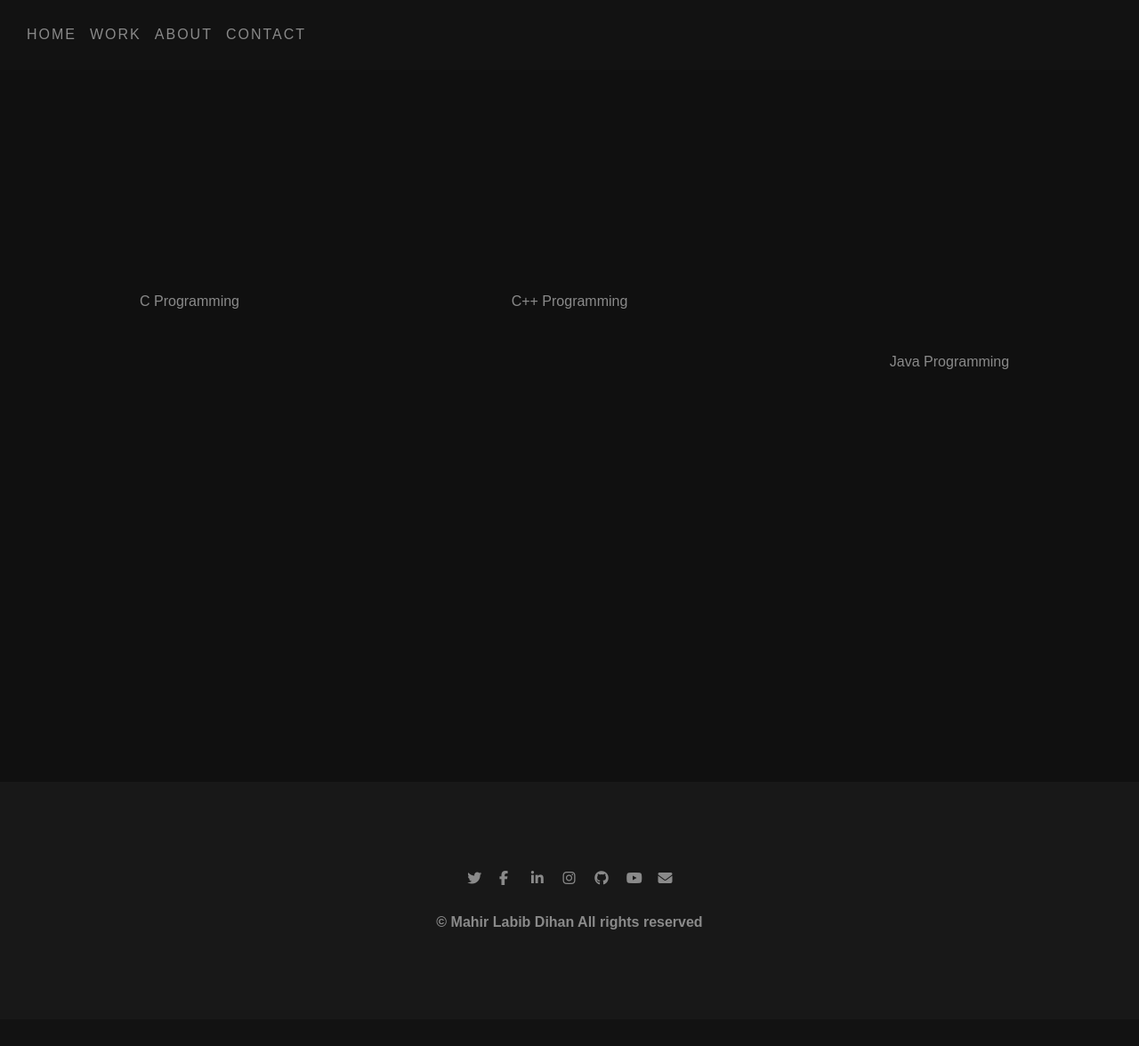
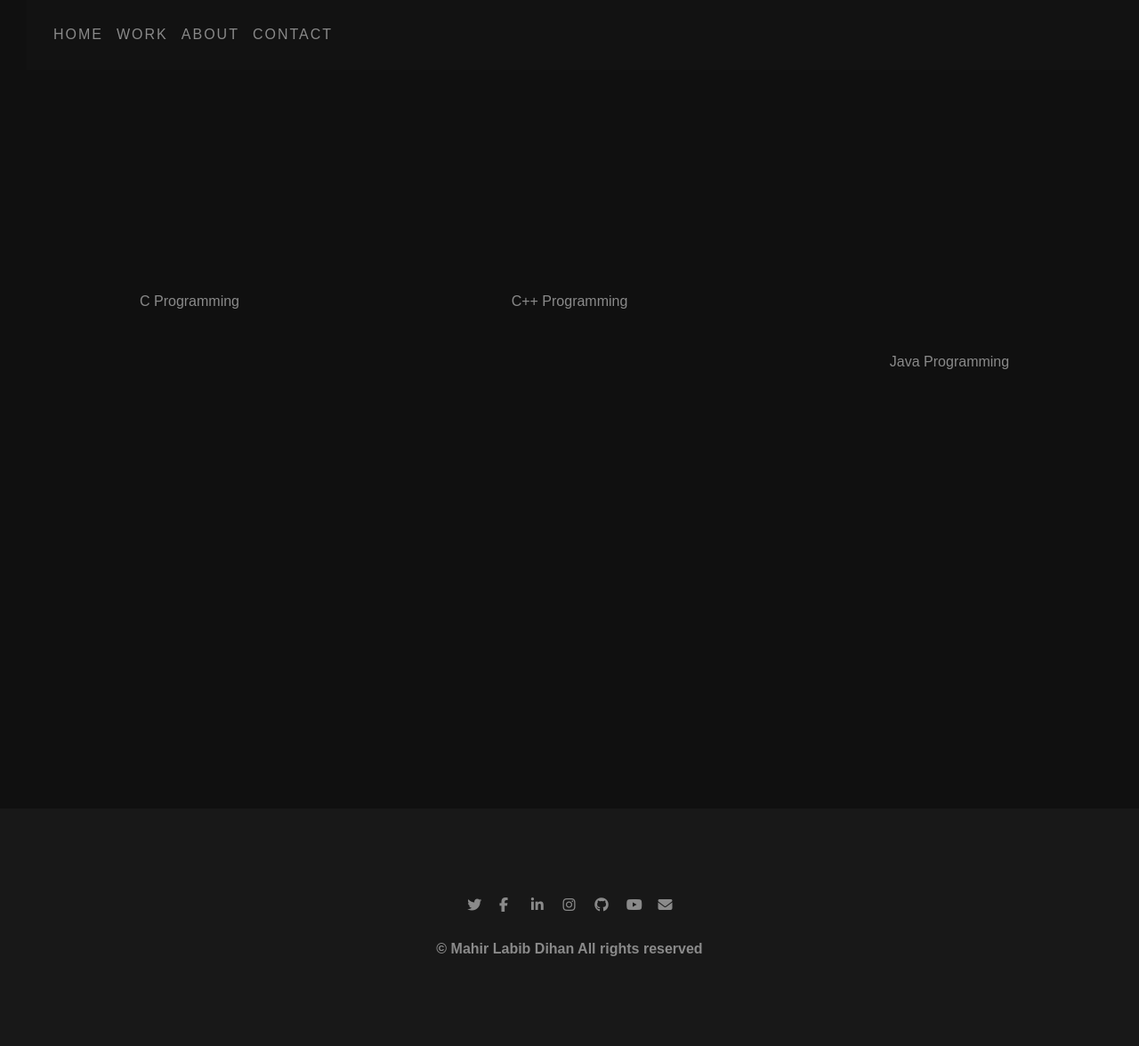
Before and after one commit to mahirlabibdihan/mahirlabibdihan.github.io, a PHP site: page /blog/index.html in a window 1280 px wide. Shown: the whole page at 89% size. Before the commit the page ends 1045 px from the top, so only its background shows below. Run offline with PHP 8.4, Linux system fonts and the light colour scheme; some libraries are stand-ins or nearby versions.

Commit message:
mahirlabibdihan

```diff
--- a/about/index.html
+++ b/about/index.html
@@ -15,10 +15,10 @@
     <script src="https://kit.fontawesome.com/245ffd3b58.js" crossorigin="anonymous"></script>
 </head>
 <body>
+<nav class="nav-bar"></nav>
 <div class="container">
     <img class="background-image" src="../assets/images/Cover.jpg" width="100%" alt="bachground-image"
          style="opacity: 50%;">
-    <nav class="nav-bar"></nav>
     <div class="about-me">
         <label>
             I am Mahir Labib Dihan. I am 20 years old.
--- a/assets/css/work.css
+++ b/assets/css/work.css
@@ -1,6 +1,8 @@
 /* Clear floats after the columns */
-.projects-container{
-    padding: 0 30px;
+.container {
+    padding-right: 30px;
+    padding-left: 30px;
+    padding-bottom: 30px;
 }
 .table{
     display: flex;
--- a/contact/index.html
+++ b/contact/index.html
@@ -15,8 +15,8 @@
     <script src="https://kit.fontawesome.com/245ffd3b58.js" crossorigin="anonymous"></script>
 </head>
 <body>
+<nav class="nav-bar"></nav>
 <div class="container">
-    <nav class="nav-bar"></nav>
     <form class="email-form">
         <label>Contact</label>
         <div class="vbox">
--- a/work/index.html
+++ b/work/index.html
@@ -15,8 +15,8 @@
     <script src="https://kit.fontawesome.com/245ffd3b58.js" crossorigin="anonymous"></script>
 </head>
 <body>
+<nav class="nav-bar"></nav>
 <div class="container">
-    <nav class="nav-bar"></nav>
     <div class="projects-container">
         <div class="games-container">
             <label>GAMES</label>
```
